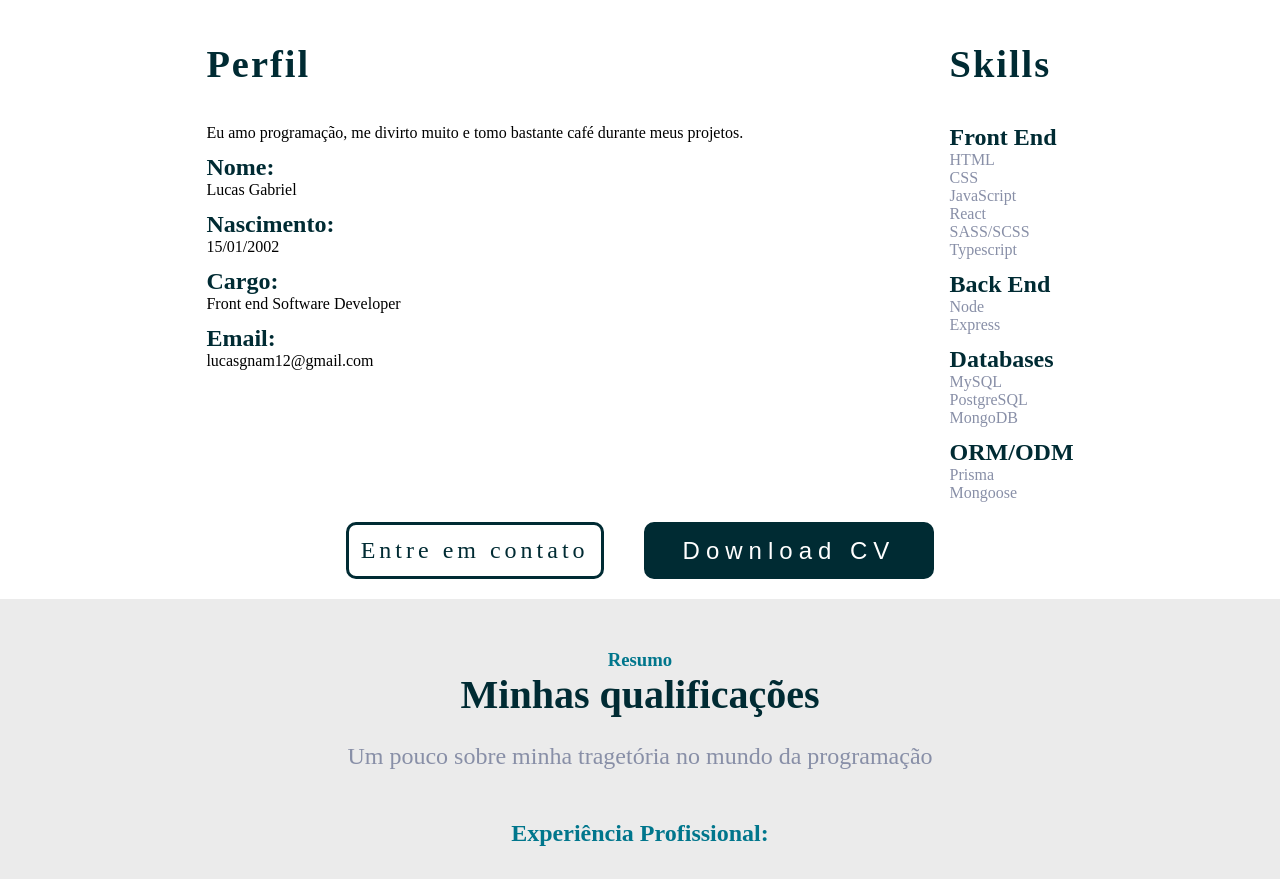
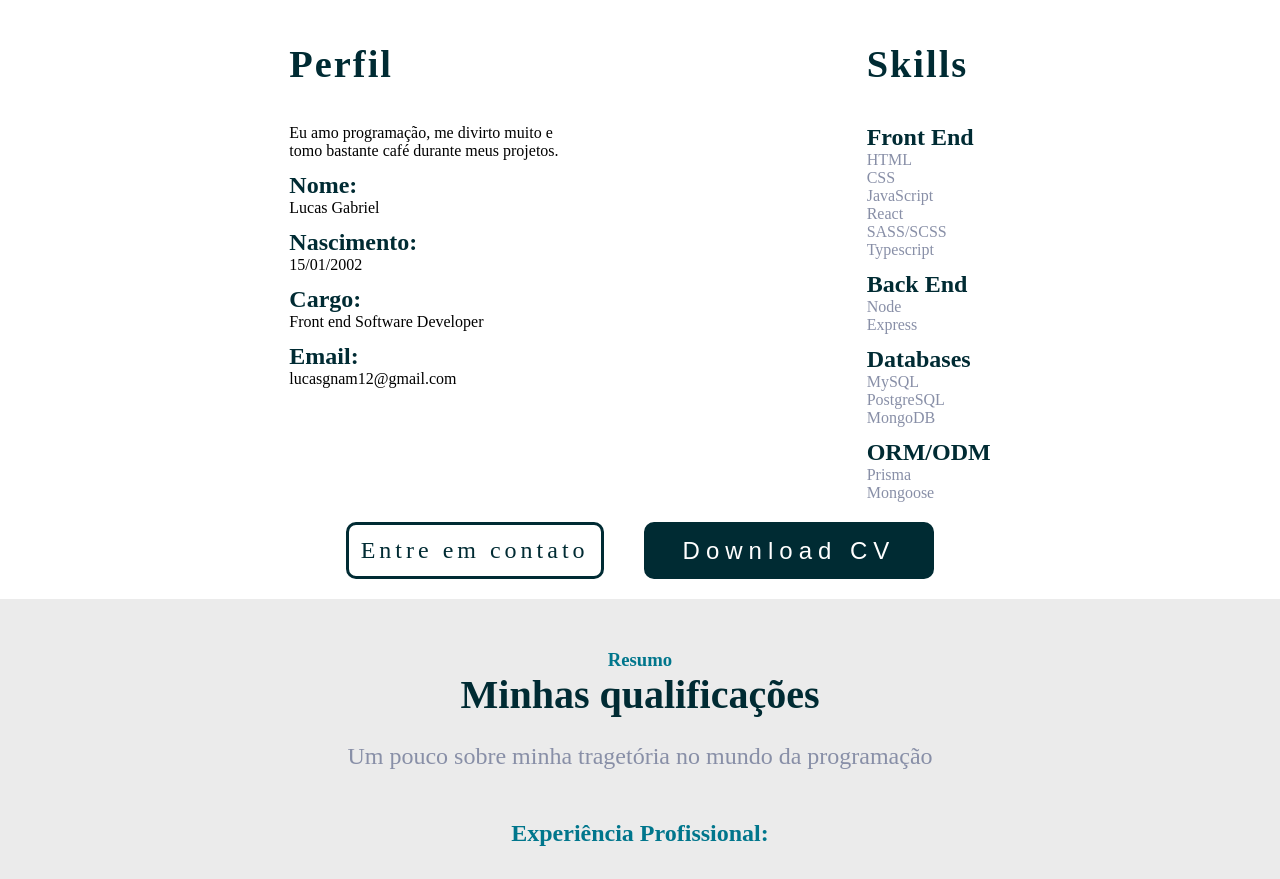
Before and after one commit to LucasG-Nunes/PersonalSite, a React (Create React App) app: page / in a window 1280 px wide. Shown: the part 1240-2119 px from the top of the page. Built offline with nearby package versions, Linux system fonts and the light colour scheme.

Commit message:
:fire: Refatorando

```diff
--- a/src/styles/Index.css
+++ b/src/styles/Index.css
@@ -97,6 +97,9 @@
   max-width: 13em;
   margin: 0 auto;
   color: #002B33;
+}
+.organizationSection p {
+  max-width: 18rem;
 }
 
 .articleImgIntroduction {
--- a/src/styles/partials/_ContainerAboutMe.scss
+++ b/src/styles/partials/_ContainerAboutMe.scss
@@ -23,6 +23,9 @@ $thirdFontColor:#ffff;
         max-width:13em;
         margin: 0 auto;
         color: $secondFontColor;
+    }
+    p{
+        max-width: 18rem;
     }
 }
 .articleImgIntroduction{
```
Also changed, not shown: 7 other files (tests, documents, lock files or other folders).
